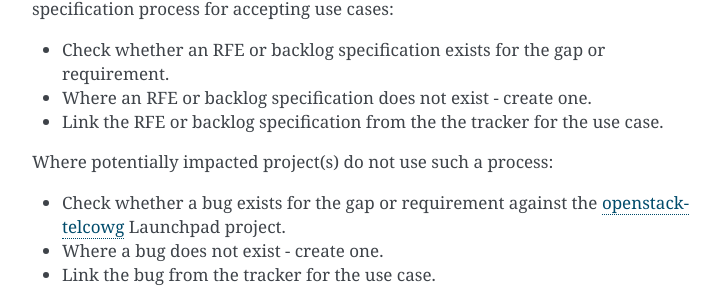
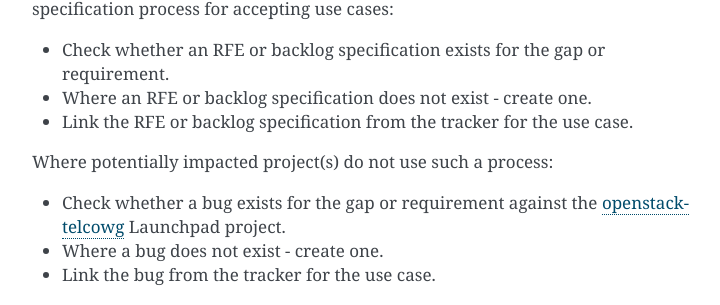
Before and after one commit to openstack-archive/telcowg-usecases, a Sphinx documentation site: the page built from doc/source/workflow.rst, in a window 1280 px wide and 900 px high, scrolled down 2790 px. Shown: the part 150-455 px from the top of the window, without its empty margins (388-1108 px from the left). Built offline with Sphinx 7.4.7, drawn with Linux system fonts in a browser that asks for light colours.

Commit message:
Remove redundant 'the'
Change-Id: I52f88d7f7bf94fec38ae3a40d7aa9b7f369e4bbd

```diff
--- a/doc/source/workflow.rst
+++ b/doc/source/workflow.rst
@@ -153,7 +153,7 @@ specification process for accepting use cases:
 * Check whether an RFE or backlog specification exists for the gap or
   requirement.
 * Where an RFE or backlog specification does not exist - create one.
-* Link the RFE or backlog specification from the the tracker for the use case.
+* Link the RFE or backlog specification from the tracker for the use case.
 
 Where potentially impacted project(s) do not use such a process:
 
```
